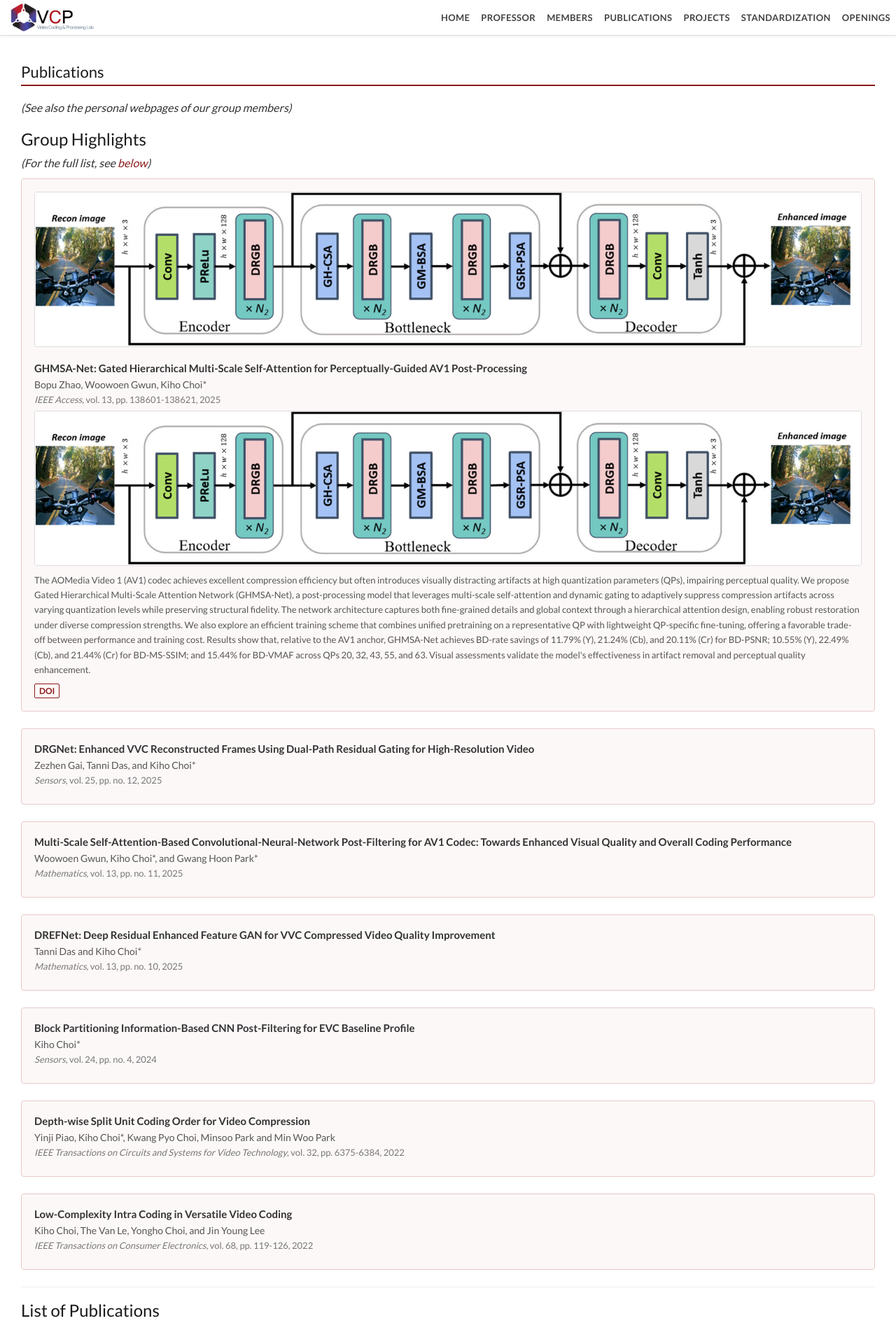
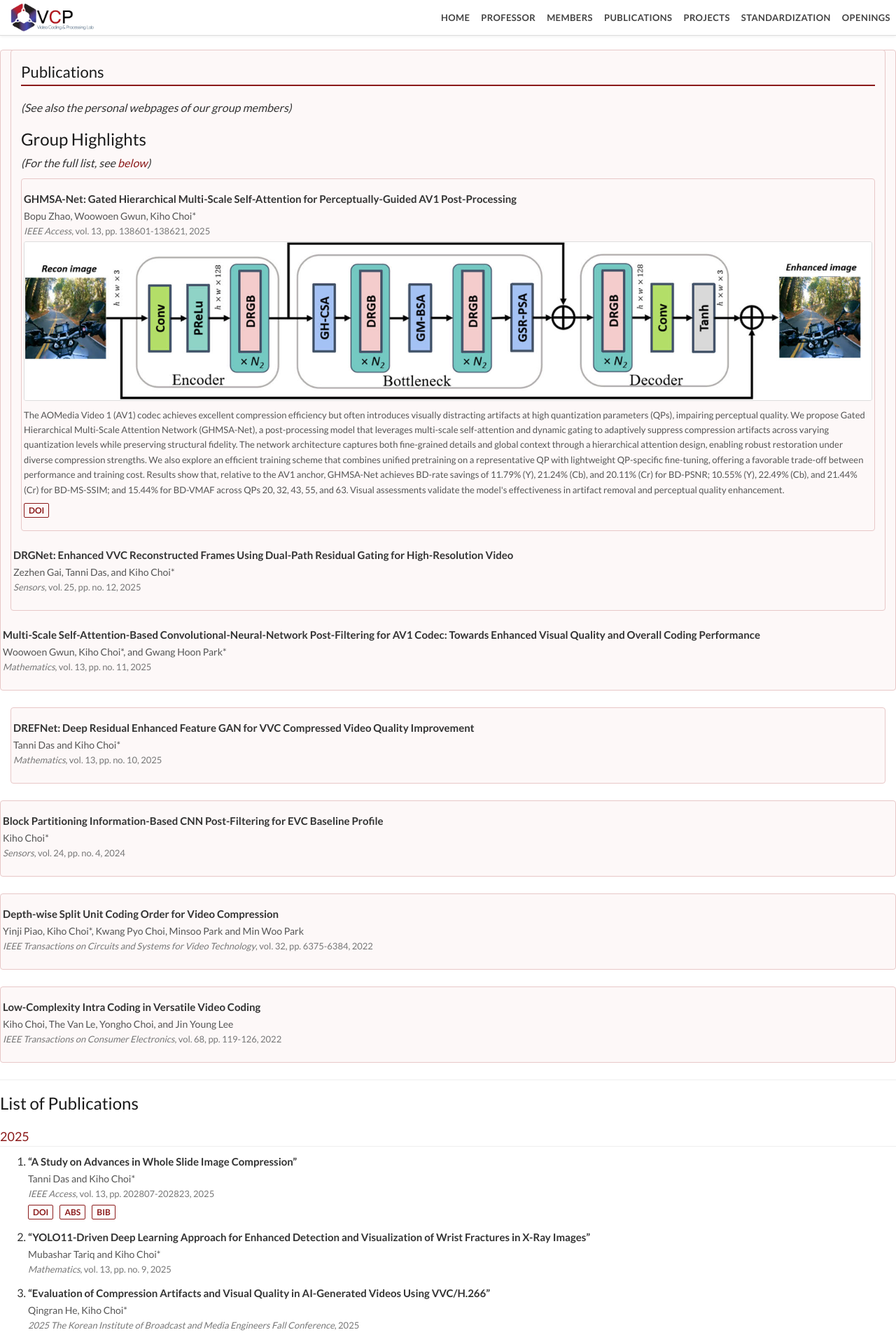
Before and after one commit to hazelran/lab_test, a Jekyll site: the page built from _pages/publications.html, in a window 1280 px wide. Shown: the top 1911 px of the page at 70% size. Built offline with Jekyll 4.4.1, drawn with Linux system fonts in a browser that asks for light colours.

Commit message:
Update publications.html

```diff
--- a/_pages/publications.html
+++ b/_pages/publications.html
@@ -17,14 +17,6 @@
   {% if pub.highlight == 1 %}
   <div class="pub-highlight-box" style="margin-bottom: 24px;">
     <div class="row">
-      {% if pub.image %}
-      <div class="col-sm-12" style="margin-bottom: 10px;">
-        <img src="{{ site.baseurl }}/images/pubpic/{{ pub.image }}"
-             alt="{{ pub.title }}"
-             style="width:100%; border:1px solid #ddd; border-radius:3px;">
-      </div>
-      {% endif %}
-      <div class="col-sm-12">
         <div class="pub-title">
           <a {% if pub.url %}href="{{ pub.url }}" target="_blank"{% endif %}>{{ pub.title }}</a>
         </div>
```
